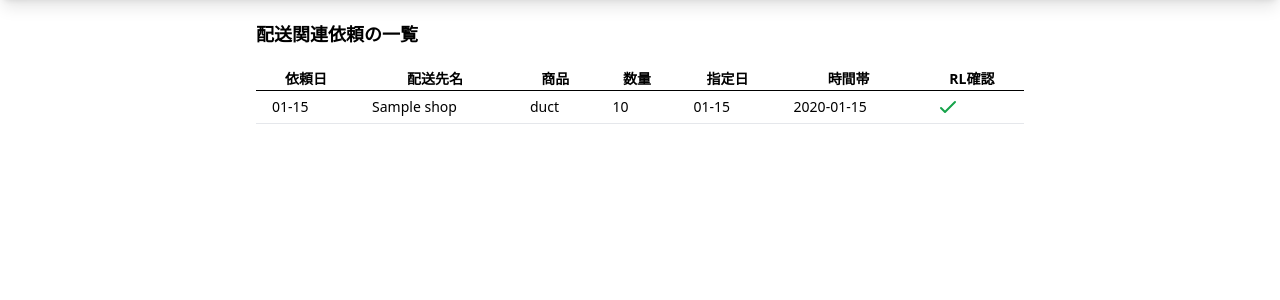
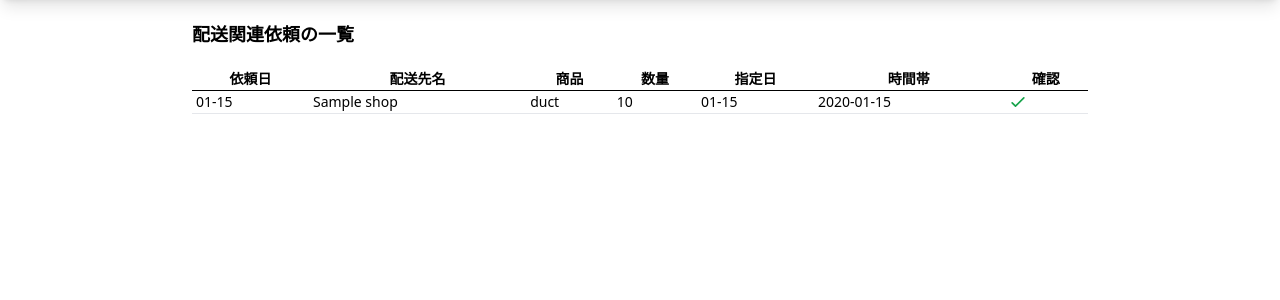
Before and after one commit to hayamakazuyuki/fas, a Flask app: page /delivery/ in a window 1280 px wide. Shown: the part 81-381 px from the top of the page. Run offline with Flask 2, Linux system fonts and the light colour scheme; tables that the repository leaves empty hold one stand-in row (values such as "Sample post"); some libraries are stand-ins or nearby versions.

Commit message:
updated: invoice_data

```diff
--- a/flask/app/templates/delivery/index.html
+++ b/flask/app/templates/delivery/index.html
@@ -4,37 +4,37 @@
 
 <!-- alert goes here -->
 {% include "_flashing.html" -%}
-<div class="container max-w-3xl mx-auto mt-5">
+<div class="container max-w-4xl mx-auto mt-5">
 
     <p class="font-bold text-lg mb-5">配送関連依頼の一覧</p>
         <table class="table-auto w-full my-5 text-sm">
         <thead>
             <tr class="border-black border-b">
-                <th class="px-4">依頼日</th>
-                <th class="px-4">配送先名</th>
-                <th class="px-4">商品</th>
-                <th class="px-4">数量</th>
-                <th class="px-4">指定日</th>
-                <th class="px-4">時間帯</th>
-                <th class="px-4">RL確認</th>
+                <th class="px-1">依頼日</th>
+                <th class="px-1">配送先名</th>
+                <th class="px-1">商品</th>
+                <th class="px-1">数量</th>
+                <th class="px-1">指定日</th>
+                <th class="px-1">時間帯</th>
+                <th class="px-1">確認</th>
             </tr>
         </thead>
 
         {% for request in requests %}
         <tr class="border-b">
-            <td class="px-4">{{ request.created_at.strftime('%m-%d') }}</td>
-            <td class="px-4">{{ request.product_order.shop.name }}</td>
-            <td class="px-4">{{ request.product_order.product.name[10:] }}</td>
-            <td class="px-4">{{ request.product_order.qty }}</td>
-            <td class="px-4">
+            <td class="px-1">{{ request.created_at.strftime('%m-%d') }}</td>
+            <td class="px-1">{{ request.product_order.shop.name }}</td>
+            <td class="px-1">{{ request.product_order.product.name[10:] }}</td>
+            <td class="px-1">{{ request.product_order.qty }}</td>
+            <td class="px-1">
                 {% if request.delivery_date %}
                 {{ request.delivery_date.strftime('%m-%d') }}
                 {% endif %}
             </td>
-            <td class="border-b px-4 py-1">{{ request.time_range or '' }}</td>
-            <td class="border-b px-4 py-1">
+            <td class="border-b px-1">{{ request.time_range or '' }}</td>
+            <td class="border-b px-1">
                 {% if request.checked == 1 %}
-                <svg xmlns="http://www.w3.org/2000/svg" class="h-6 w-6 text-green-600" fill="none" viewBox="0 0 24 24" stroke="currentColor">
+                <svg xmlns="http://www.w3.org/2000/svg" class="h-5 w-5 text-green-600" fill="none" viewBox="0 0 24 24" stroke="currentColor">
   <path stroke-linecap="round" stroke-linejoin="round" stroke-width="2" d="M5 13l4 4L19 7" /></svg>
                 {% endif %}
             </td>
--- a/flask/app/templates/order/invoice_data.html
+++ b/flask/app/templates/order/invoice_data.html
@@ -20,7 +20,7 @@
             <p class="font-bold mt-5 text-right">
                 <span @click="open = false" class="px-3 py-1 rounded-md text-gray-500 cursor-pointer hover:bg-gray-100">中止</span>
                 <span class="ml-8 px-3 py-1 rounded-md text-blue-500 cursor-pointer hover:bg-blue-100">
-                    <a href="/order/invoice_data/csv">ダウンロード</a></span>
+                    <a href="/order/invoice_data/csv" @click="open = false" >ダウンロード</a></span>
             </p>
         </div>
     </div>
```
Also changed, not shown: flask/app/order/views.py (+3 -6 lines).
